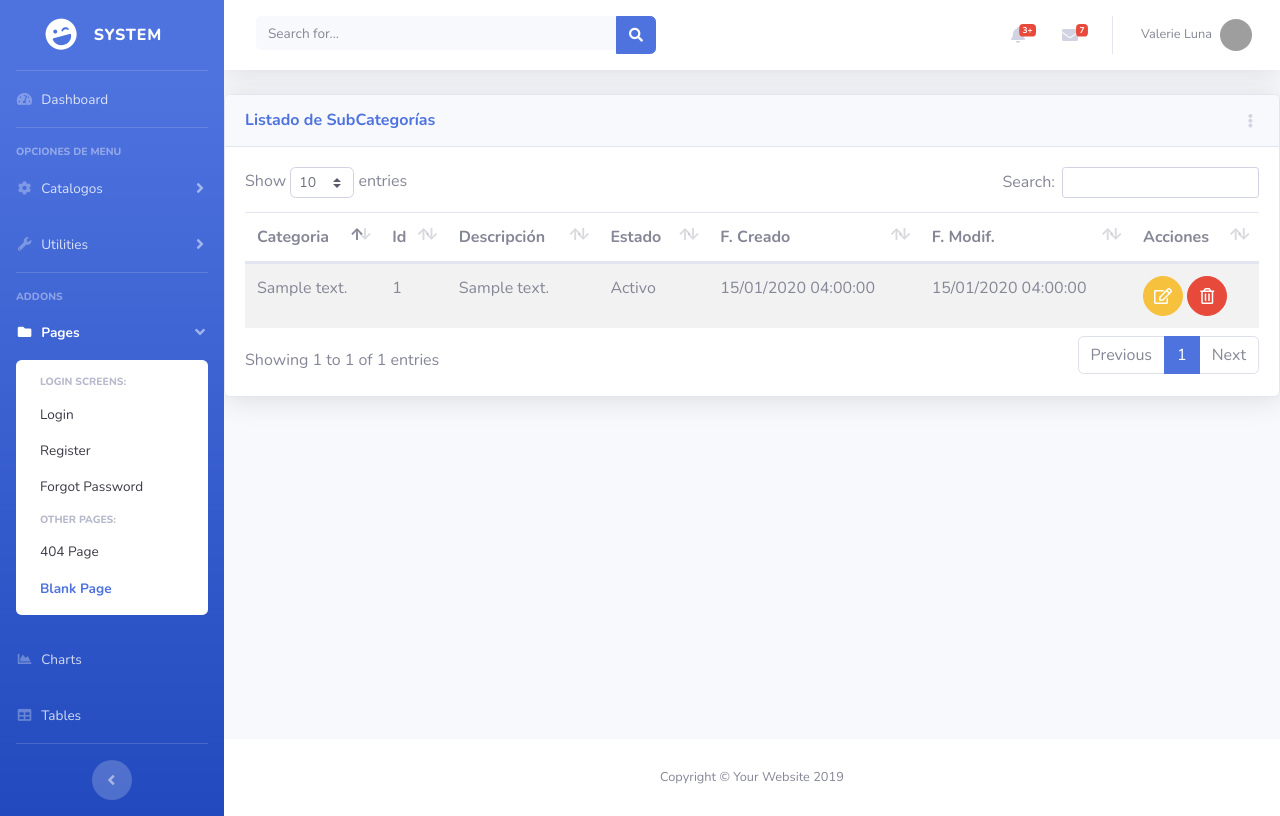
After one commit to mgaldamez/django, a Django app: page /inv/subcategorias/ in a window 1280 px wide. The commit adds this page. Run offline with Django 3.2, Linux system fonts and the light colour scheme; a user stored in the database is signed in; tables that the repository leaves empty hold one stand-in row (values such as "Sample post"); some libraries are stand-ins or nearby versions; grey boxes are pictures that could not be loaded.

Commit message:
subcategoria commit

```diff
--- a/inv/models.py
+++ b/inv/models.py
@@ -18,3 +18,21 @@ class Categoria(ClaseModelo):
 
     class Meta:
         verbose_name_plural="Categorias"
+
+class SubCategoria(ClaseModelo):
+    categoria = models.ForeignKey(Categoria,on_delete=models.CASCADE)
+    descripcion = models.CharField(
+        max_length=100,
+        help_text='Descripcion de la categoria'
+    )
+
+    def __str__(self):
+        return '{}:{}'.format(self.categoria.descripcion,self.descripcion)
+
+    def save(self):
+        self.descripcion = self.descripcion.upper()
+        super(SubCategoria,self).save()
+
+    class Meta:
+        verbose_name_plural="Sub Categorias"
+        unique_together = ('categoria','descripcion')
--- /dev/null
+++ b/inv/templates/inv/subcategoria_list.html
@@ -0,0 +1,61 @@
+{% extends 'base/base.html' %}
+
+{% block page_content %}
+<div class="card shadow mb-4">
+    <!-- Card Header - Dropdown -->
+    <div class="card-header py-3 d-flex flex-row align-items-center justify-content-between">
+      <h6 class="m-0 font-weight-bold text-primary">Listado de SubCategorías</h6>
+      <div class="dropdown no-arrow">
+        <a class="dropdown-toggle" href="#" role="button" id="dropdownMenuLink" data-toggle="dropdown" aria-haspopup="true" aria-expanded="false">
+          <i class="fas fa-ellipsis-v fa-sm fa-fw text-gray-400"></i>
+        </a>
+        <div class="dropdown-menu dropdown-menu-right shadow animated--fade-in" aria-labelledby="dropdownMenuLink">
+          <div class="dropdown-header">Acciones</div>
+          <a class="dropdown-item" href="{% url 'inv:categoria_new' %}"><i class="far fa-calendar-plus"></i> Nueva</a>
+        </div>
+      </div>
+    </div>
+    <!-- Card Body -->
+    <div class="card-body">
+      {% if not obj %}
+      <div class="alert alert-info">No hay Subcategorías</div>
+      {% else %}
+      <table class="table table-striped table-hover" id="datatable" >
+          <thead>
+              <th>Categoria</th>
+              <th>Id</th>
+              <th>Descripción</th>
+              <th>Estado</th>
+              <th>F. Creado</th>
+              <th>F. Modif.</th>
+              <th class="all">Acciones</th>
+          </thead>
+          <tbody>
+              {% for item in obj %}
+              <tr>
+                  <td>{{ item.categoria }}</td>
+                  <td>{{ item.id }}</td>
+                  <td>{{ item.descripcion }}</td>
+                  <td>{{ item.estado|yesno:"Activo,Inactivo" }}</td>
+                  <td>{{ item.fc|date:"d/m/Y H:i:s" }}</td>
+                  <td>{{ item.fm|date:"d/m/Y H:i:s" }}</td>
+                  <td>
+                    <a href="{% url 'inv:subcategoria_edit' item.id %}" class="btn btn-warning btn-circle" role="button"><i class="far fa-edit"></i></a>
+                    <a href="{% url 'inv:subcategoria_delete' item.id %}" class="btn btn-danger btn-circle" role="button"><i class="far fa-trash-alt"></i></a>
+                  </td>
+              </tr>
+              {% endfor %}
+          </tbody>
+      </table>
+      {% endif %}
+    </div>
+  </div>
+{% endblock %}
+
+{% block js_page %}
+  <script>
+    $(document).ready( function () {
+      $('#datatable').DataTable();
+    } );
+  </script>
+{% endblock %}
--- a/inv/urls.py
+++ b/inv/urls.py
@@ -1,10 +1,11 @@
 from django.urls import path
 
-from .views import CategoriaView, CategoriaNew, CategoriaEdit, CategoriaDelete
+from .views import CategoriaView, CategoriaNew, CategoriaEdit, CategoriaDelete,SubCategoriaView
 
 urlpatterns = [
     path('categorias/',CategoriaView.as_view(),name='categoria_list'),
     path('categorias/new',CategoriaNew.as_view(),name='categoria_new'),
     path('categorias/edit/<int:pk>',CategoriaEdit.as_view(),name='categoria_edit'),
     path('categorias/delete/<int:pk>',CategoriaDelete.as_view(),name='categoria_delete'),
+    path('subcategorias/',SubCategoriaView.as_view(),name='subcategoria_list'),
 ]
--- a/inv/views.py
+++ b/inv/views.py
@@ -3,7 +3,7 @@ from django.views import generic
 from django.contrib.auth.mixins import LoginRequiredMixin
 from django.urls import reverse_lazy
 
-from .models import Categoria
+from .models import Categoria, SubCategoria
 from .forms import CategoriaForm
 
 class CategoriaView(LoginRequiredMixin, generic.ListView):
@@ -43,3 +43,11 @@ class CategoriaDelete(LoginRequiredMixin,generic.DeleteView):
     form_class=CategoriaForm
     success_url = reverse_lazy("inv:categoria_list")
     login_url = 'bases:login'
+
+#SubCategoria
+
+class SubCategoriaView(LoginRequiredMixin, generic.ListView):
+    model = SubCategoria
+    template_name = "inv/subcategoria_list.html"
+    context_object_name = "obj"
+    login_url = 'bases:login'
--- a/templates/base/base.html
+++ b/templates/base/base.html
@@ -66,8 +66,8 @@
         <div id="collapseTwo" class="collapse" aria-labelledby="headingTwo" data-parent="#accordionSidebar">
           <div class="bg-white py-2 collapse-inner rounded">
             <h6 class="collapse-header">Catalogos de inventario</h6>
-            <a class="collapse-item" href="{% url 'inv:categoria_list' %}">categorias</a>
-            <a class="collapse-item" href="cards.html">Cards</a>
+            <a class="collapse-item" href="{% url 'inv:categoria_list' %}">Categorias</a>
+            <a class="collapse-item" href="{% url 'inv:subcategoria_list' %}">Sub categorias</a>
           </div>
         </div>
       </li>
```
Also changed, not shown: inv/forms.py (+17 -1 lines), inv/migrations/0002_subcaregoria.py (added), inv/migrations/0003_auto_20191001_2119.py (added).
